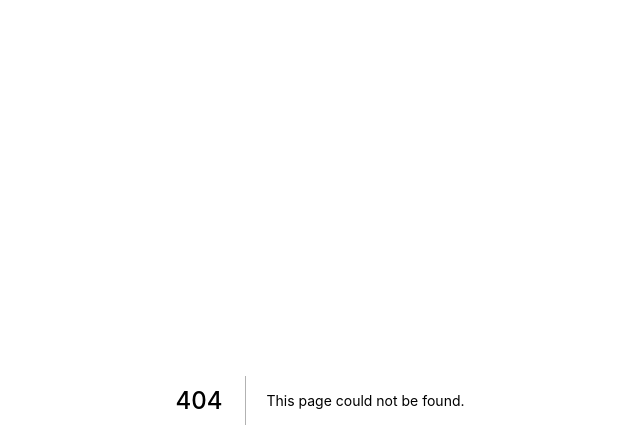
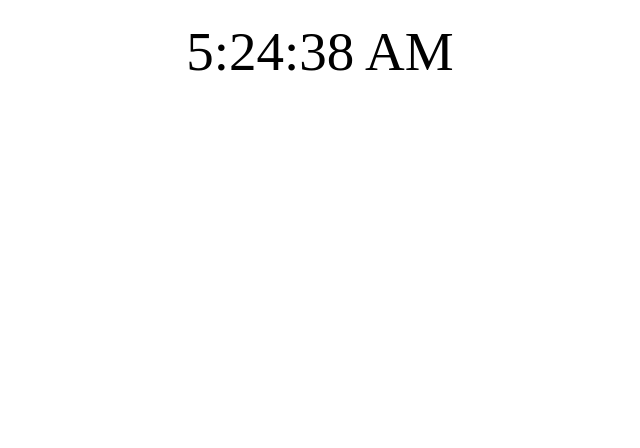
Before and after one commit to sachin-rathor/Nextjs-features, a Next.js app: page /components/Clock in a window 1280 px wide. Before the commit this address had no page. Shown: the top 448 px of the page, without its empty margins (320-960 px from the left). Built offline with nearby package versions, Linux system fonts and the light colour scheme.

Commit message:
Create Clock.js

```diff
--- /dev/null
+++ b/pages/components/Clock.js
@@ -0,0 +1,16 @@
+import React, { useEffect, useState } from "react";
+
+function Clock() {
+  const [clockState, setClockState] = useState();
+
+  useEffect(() => {
+    setInterval(() => {
+      const date = new Date();
+      setClockState(date.toLocaleTimeString());
+    }, 1000);
+  }, []);
+
+  return <div style={{ fontSize: "55px", margin: "20px", textAlign: "center" }}>{clockState}</div>;
+}
+
+export default Clock;
```
